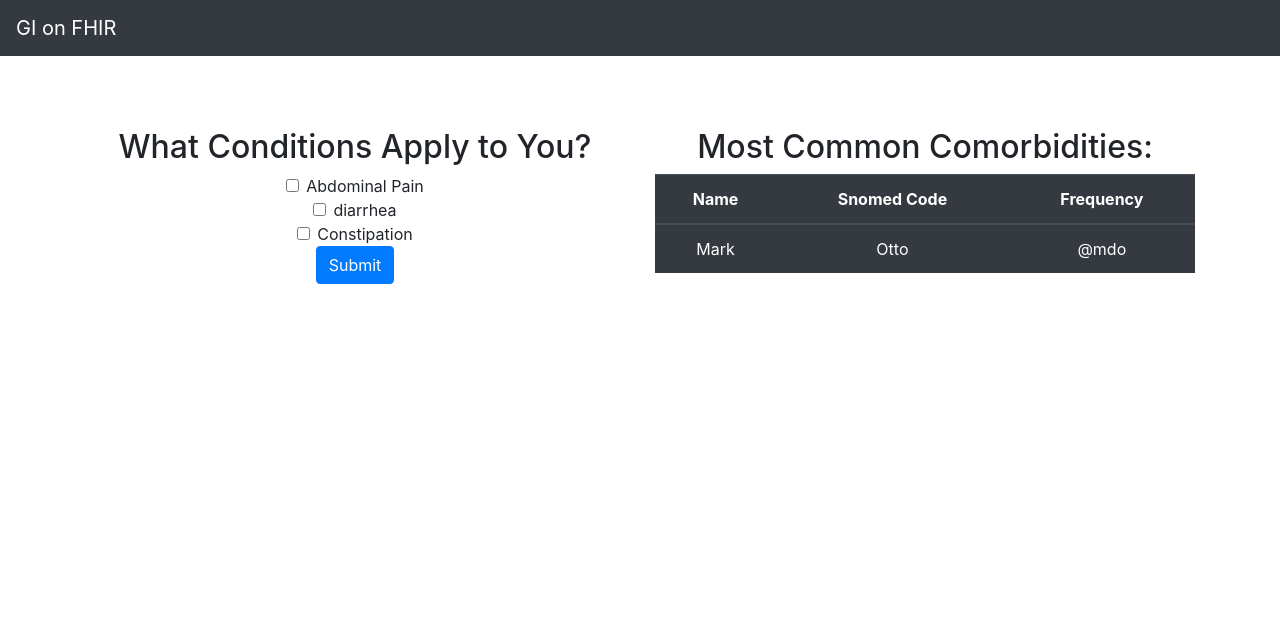
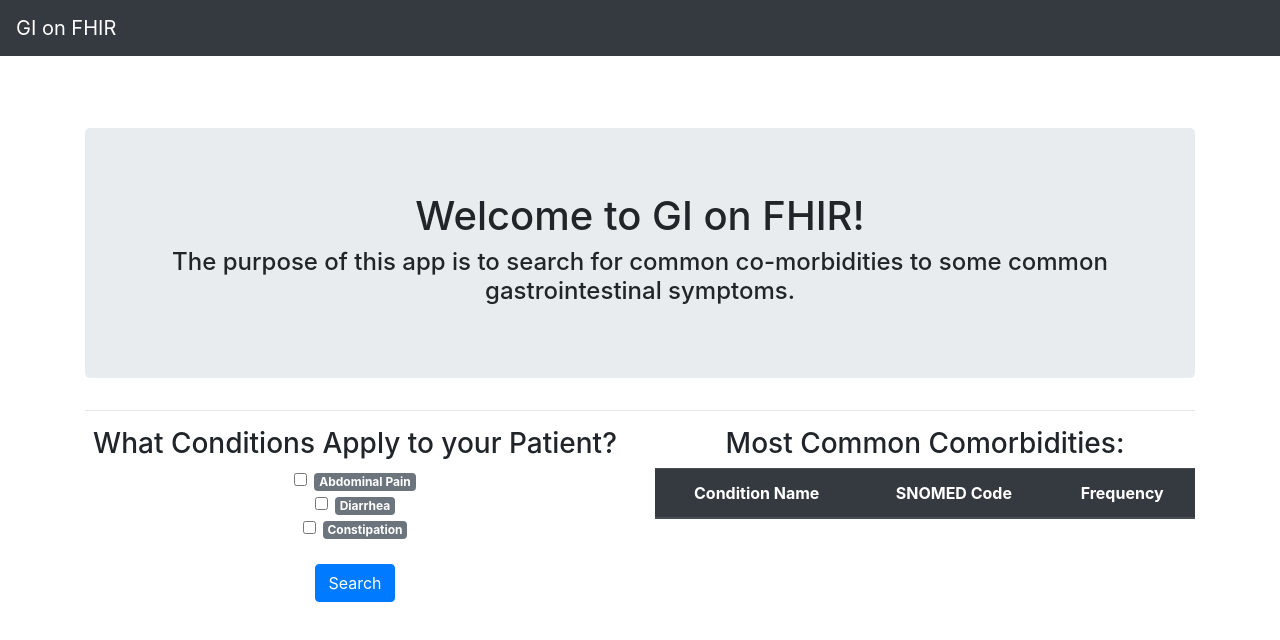
Before and after one commit to gi-on-fhir/gi-on-fhir.github.io, a plain HTML site: page index.html in a window 1280 px wide. Drawn offline with nearby package versions, Linux system fonts and the light colour scheme.

Commit message:
Integrated FHIR scripts with front-end.

```diff
--- a/index.html
+++ b/index.html
@@ -6,45 +6,14 @@
     <meta name="description" content="">
     <meta name="author" content="">
 
-    <title>Starter Template for Bootstrap</title>
+    <title>GI on FHIR</title>
 
     <!-- Bootstrap core CSS -->
     <link rel="stylesheet" href="https://stackpath.bootstrapcdn.com/bootstrap/4.3.1/css/bootstrap.min.css" integrity="sha384-ggOyR0iXCbMQv3Xipma34MD+dH/1fQ784/j6cY/iJTQUOhcWr7x9JvoRxT2MZw1T" crossorigin="anonymous">
     <script src="https://code.jquery.com/jquery-3.3.1.min.js" integrity="sha256-FgpCb/KJQlLNfOu91ta32o/NMZxltwRo8QtmkMRdAu8=" crossorigin="anonymous"></script>
-
+    <script src="js/config.js"></script>
     <!-- Custom styles for this template -->
     <link href="index.css" rel="stylesheet">
-
-    <script type="text/javascript">
-
-      function submitbutton() {
-        $("#table-data").empty()
-        var conditions = []
-
-        if(document.getElementById("abdominal-pain").checked){
-          conditions.push("21522001")
-        }
-        if(document.getElementById("diarrhea").checked){
-          conditions.push("62315008")
-        }
-        if(document.getElementById("constipation").checked){
-          conditions.push("14760008")
-        }
-
-        console.log(conditions);
-
-        for(condition of conditions){
-          $("#table-data").append(
-            '<tr>'+
-                '<td>Mark</td>'+
-                '<td>'+condition+'</td>'+
-                '<td>1234</td>'+
-            '</tr>'
-          )
-        }
-      };
-
-    </script>
   </head>
 
   <body>
@@ -60,48 +29,53 @@
 
     <div class="content">
     <main role="main" class="container">
+      <div class="jumbotron">
+        <div class="col">
+          <h1>Welcome to GI on FHIR!</h1>
+          <h4>
+            The purpose of this app is to search for common co-morbidities to some common gastrointestinal symptoms.
+          </h4>
+        </div>
+      </div>
+      <hr>
       <div class="row">
           <div class="col">
             <div id="question" >
-                <h2>What Conditions Apply to You?</h2>
+                <h3>What Conditions Apply to your Patient?</h3>
                 <div class="form-check">
                   <input class="form-check-input" type="checkbox" value="" id="abdominal-pain">
                   <label class="form-check-label" for="abdominal-pain">
-                    Abdominal Pain
+                    <span class="badge badge-secondary">Abdominal Pain</span>
                   </label>
                 </div>
                 <div class="form-check">
                   <input class="form-check-input" type="checkbox" value="" id="diarrhea">
                   <label class="form-check-label" for="diarrhea">
-                    diarrhea
+                    <span class="badge badge-secondary">Diarrhea</span>
                   </label>
                 </div>
                 <div class="form-check">
                   <input class="form-check-input" type="checkbox" value="" id="constipation">
                   <label class="form-check-label" for="constipation">
-                    Constipation
+                    <span class="badge badge-secondary">Constipation</span>
                   </label>
                 </div>
-                <button class="btn btn-primary" onclick="submitbutton()">Submit</button>
+                <br/>
+                <button class="btn btn-primary" onclick="fetchComorbidities()">Search</button>
               </div>
           </div>
 
           <div class="col">
-            <h2>Most Common Comorbidities:</h2>
+            <h3>Most Common Comorbidities:</h3>
               <table class="table table-dark">
                   <thead>
                     <tr>
-                      <th scope="col">Name</th>
-                      <th scope="col">Snomed Code</th>
+                      <th scope="col">Condition Name</th>
+                      <th scope="col">SNOMED Code</th>
                       <th scope="col">Frequency</th>
                     </tr>
                   </thead>
                   <tbody id="table-data">
-                    <tr>
-                      <td>Mark</td>
-                      <td>Otto</td>
-                      <td>@mdo</td>
-                    </tr>
                   </tbody>
                 </table>
             <ul id="results">
@@ -120,4 +94,6 @@
 <script src="https://code.jquery.com/jquery-3.3.1.slim.min.js" integrity="sha384-q8i/X+965DzO0rT7abK41JStQIAqVgRVzpbzo5smXKp4YfRvH+8abtTE1Pi6jizo" crossorigin="anonymous"></script>
 <script src="https://cdnjs.cloudflare.com/ajax/libs/popper.js/1.14.7/umd/popper.min.js" integrity="sha384-UO2eT0CpHqdSJQ6hJty5KVphtPhzWj9WO1clHTMGa3JDZwrnQq4sF86dIHNDz0W1" crossorigin="anonymous"></script>
 <script src="https://stackpath.bootstrapcdn.com/bootstrap/4.3.1/js/bootstrap.min.js" integrity="sha384-JjSmVgyd0p3pXB1rRibZUAYoIIy6OrQ6VrjIEaFf/nJGzIxFDsf4x0xIM+B07jRM" crossorigin="anonymous"></script>  </body>
+<script src="js/fhir-client.js"></script>
+<script src="js/app.js"></script>
 </html>
--- a/js/app.js
+++ b/js/app.js
@@ -1,36 +1,26 @@
-// function getPatientName (pt) {
-//   if (pt.name) {
-//     var names = pt.name.map(function(name) {
-//       return name.given.join(" ") + " " + name.family.join(" ");
-//     });
-//     return names.join(" / ")
-//   } else {
-//     return "anonymous";
-//   }
-// }
-//
-// function getMedicationName (medCodings) {
-//   var coding = medCodings.find(function(c){
-//     return c.system == "http://www.nlm.nih.gov/research/umls/rxnorm";
-//   });
-//
-//   return coding && coding.display || "Unnamed Medication(TM)"
-// }
-//
-// function displayPatient (pt) {
-//   document.getElementById('patient_name').innerHTML = getPatientName(pt);
-// }
-//
-
 // Create a FHIR client (server URL, patient id in `demo`)
 var smart = FHIR.client(config);
 
-document.getElementById('title').innerHTML = "Welcome to the GI on FHIR app!";
 
+function fetchComorbidities(){
+  $("#table-data").empty();
+  var selected_conditions = [];
+
+  if(document.getElementById("abdominal-pain").checked){
+    selected_conditions.push("21522001");
+  }
+  if(document.getElementById("diarrhea").checked){
+    selected_conditions.push("62315008");
+  }
+  if(document.getElementById("constipation").checked){
+    selected_conditions.push("14760008");
+  }
+
+  console.log(selected_conditions);
 
   smart.api.search({
     type: "Condition",
-  query: {code : {$or : ["14760008", "62315008", "21522001"]}}
+    query: {code : {$or : selected_conditions}}
   }).then(function(r){
     var patients = [];
     for (var i in r.data.entry){
@@ -44,27 +34,32 @@ smart.api.search({
        type: "Condition",
        query: {'subject' : {$or : patients}}
      }).then(function(r){
+       var conditions = {};
        for (var i in r.data.entry){
-       console.log(r.data.entry[i].resource.code.coding[0].display);
+         var condition_code = r.data.entry[i].resource.code.coding[0].code;
+         var condition_name = r.data.entry[i].resource.code.coding[0].display;
+         console.log(condition_code);
+         if (condition_code in conditions){
+           conditions[condition_code]["count"] += 1;
+         } else {
+           conditions[condition_code] = {
+             "count" : 1,
+             "name" : condition_name
+           };
          }
-     // console.log(JSON.stringify(r.data.entry, null, 2));
+       }
+       console.log(JSON.stringify(conditions, null, 2));
+       for(var key in conditions){
+         $("#table-data").append(
+           '<tr>'+
+               '<td>'+conditions[key]["name"]+'</td>'+
+               '<td>'+key+'</td>'+
+               '<td>'+conditions[key]["count"]+'</td>'+
+           '</tr>'
+         )
+       }
      });
   });
+}
 
-
-// // Create a patient banner by fetching + rendering demographics
-// smart.patient.read().then(function(pt) {
-//   displayPatient (pt);
-// });
-//
-// // A more advanced query: search for active Prescriptions, including med details
-// smart.patient.api.fetchAllWithReferences({type: "MedicationOrder"},["MedicationOrder.medicationReference"]).then(function(results, refs) {
-//    results.forEach(function(prescription){
-//         if (prescription.medicationCodeableConcept) {
-//             displayMedication(prescription.medicationCodeableConcept.coding);
-//         } else if (prescription.medicationReference) {
-//             var med = refs(prescription, prescription.medicationReference);
-//             displayMedication(med && med.code.coding || []);
-//         }
-//    });
-// });
+// var conditions = fetchComorbidities(["14760008", "62315008", "21522001"])
```
Also changed, not shown: playground.js (deleted). Lines whose indentation alone changed are shown as unchanged.
